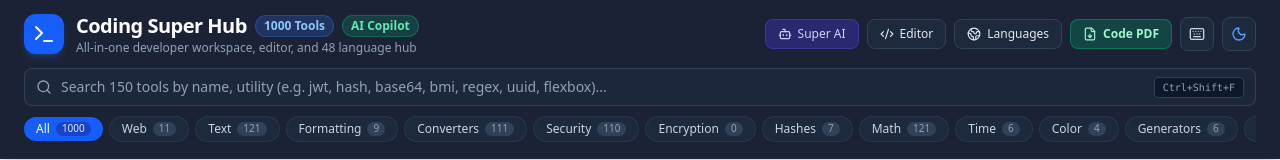
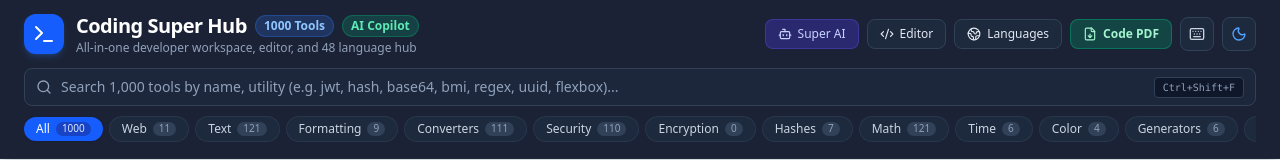
Before and after one commit to smurari229-ai/New-project-, a React (Vite) app: page / in a window 1280 px wide. Shown: the top 160 px of the page. Built offline with nearby package versions, Linux system fonts and the light colour scheme.

Commit message:
Fix dynamic search count and keyboard shortcut target

```diff
--- a/src/components/Navbar.tsx
+++ b/src/components/Navbar.tsx
@@ -165,11 +165,11 @@ export const Navbar: React.FC<NavbarProps> = ({
             <Search className="w-4 h-4" />
           </div>
           <input
-            id="toolSearchInput"
+            id="search-all-tools-input"
             type="search"
             value={searchQuery}
             onChange={(e) => onSearchChange(e.target.value)}
-            placeholder="Search 150 tools by name, utility (e.g. jwt, hash, base64, bmi, regex, uuid, flexbox)..."
+            placeholder={`Search ${totalTools.toLocaleString()} tools by name, utility (e.g. jwt, hash, base64, bmi, regex, uuid, flexbox)...`}
             className="w-full pl-9 pr-24 py-2 bg-slate-800/90 text-sm text-slate-100 placeholder-slate-400 rounded-lg border border-slate-700 focus:outline-none focus:ring-2 focus:ring-blue-500 focus:border-transparent transition"
           />
           <div className="absolute inset-y-0 right-0 pr-3 flex items-center pointer-events-none">
```
